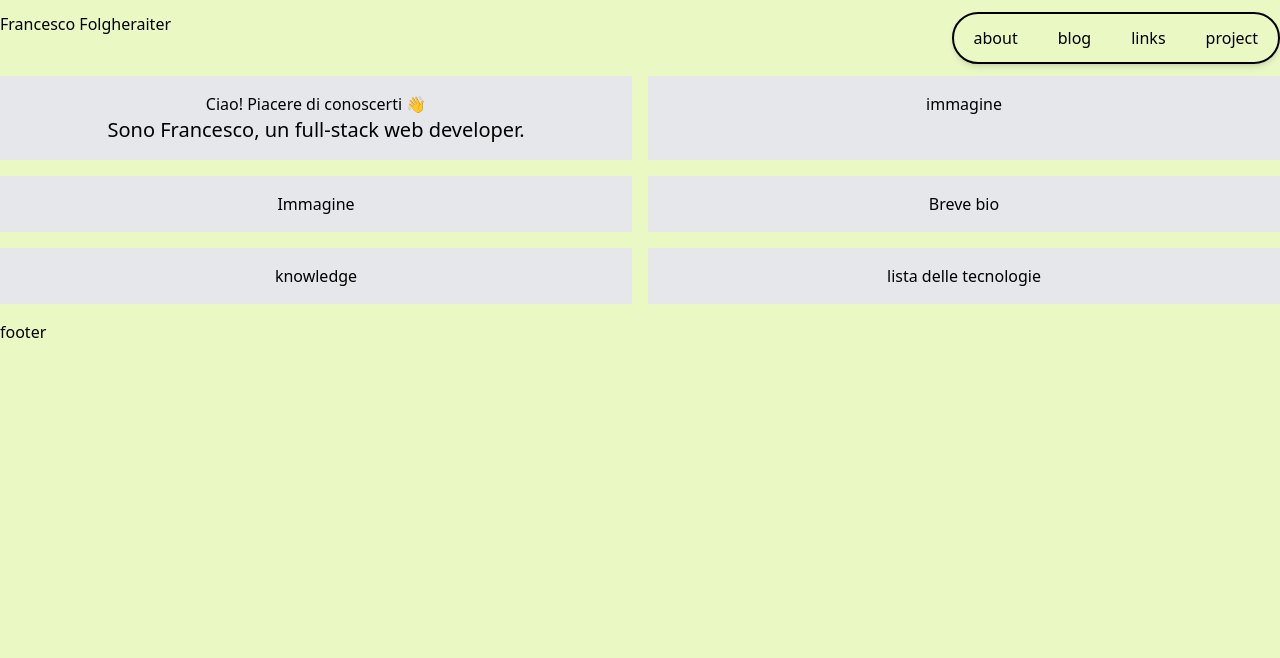
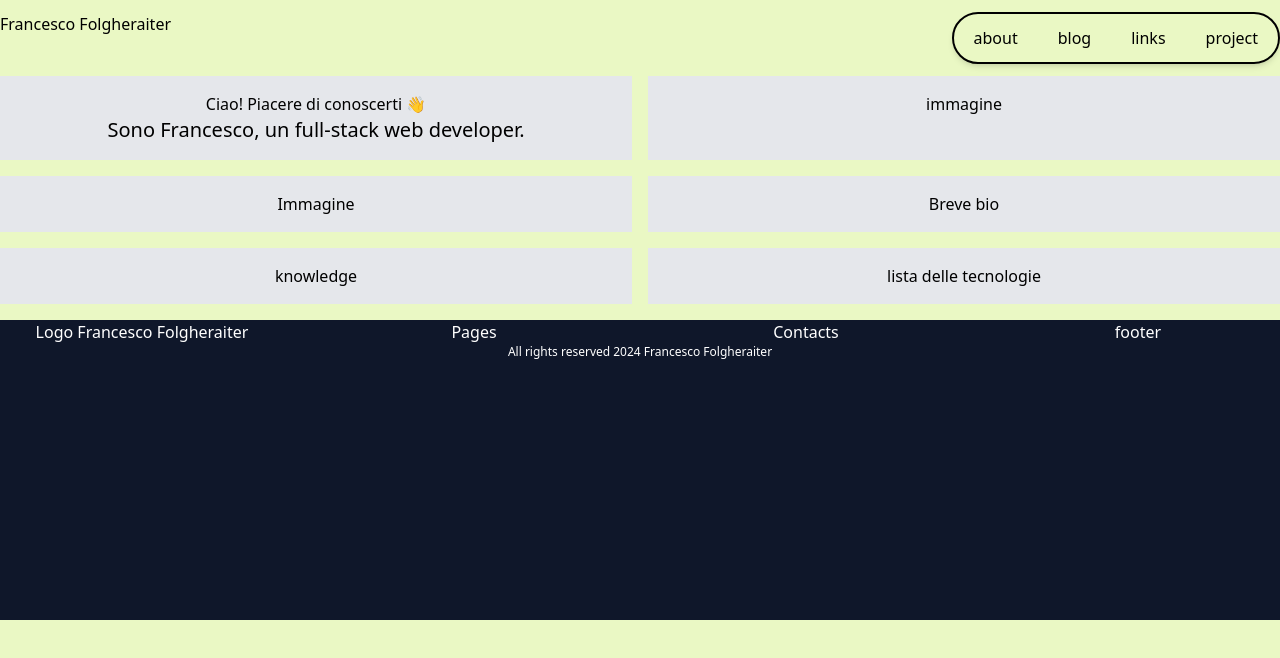
Before and after one commit to FrancescoFolgheraiter/DevFol, a Vue app: page / in a window 1280 px wide. Shown: the top 658 px of the page. Built offline with nearby package versions, Linux system fonts and the light colour scheme.

Commit message:
create primitive structure footer need to edit with data and style

```diff
--- a/src/App.vue
+++ b/src/App.vue
@@ -30,7 +30,7 @@
 	<div class="container">
 		<AppMain/>
 	</div>
-	<div class="container">
+	<div>
 		<AppFooter/>
 	</div>
 </template>
--- a/src/components/AppFooter.vue
+++ b/src/components/AppFooter.vue
@@ -2,7 +2,6 @@
     export default{
         data(){
             return{
-                text: "footer",
         };
         },
         methods:{
@@ -11,9 +10,19 @@
 </script>
 
 <template>
-    {{ text }}
+    <div class=" min-h-[300px] bg-slate-900 text-white">
+        <div class="grid grid-cols-1 sm:grid-cols-4 gap-12 text-center container">
+            <div>Logo Francesco Folgheraiter</div>
+            <div>Pages</div>
+            <div>Contacts</div>
+            <div>footer</div>
+        </div>
+        <p class="text-xs text-center">
+            All rights reserved 2024 Francesco Folgheraiter
+        </p>
+    </div>
 </template>
 
-<style >
+<style>
 
 </style>
```
